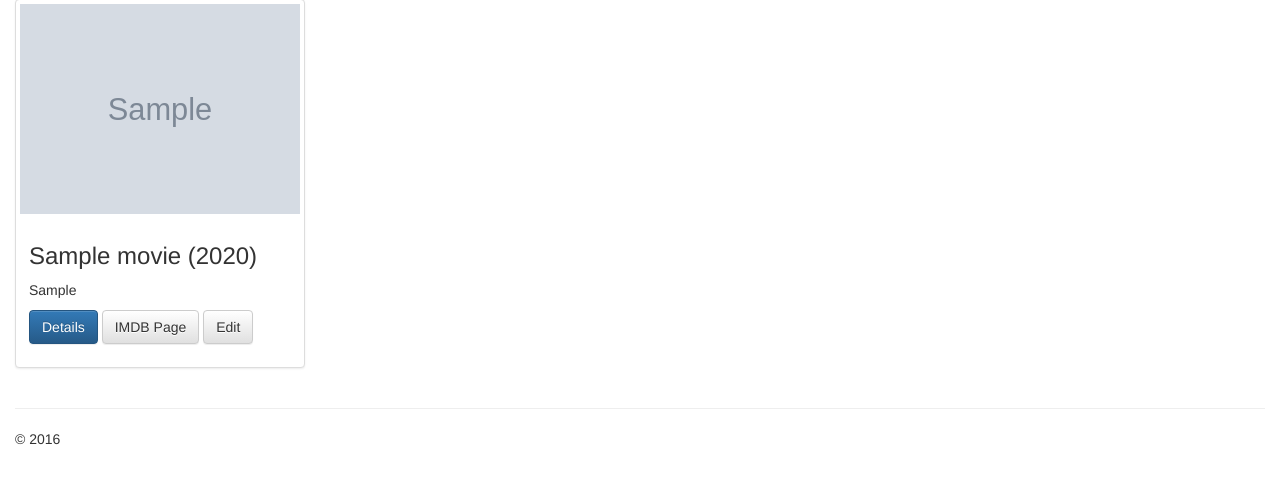
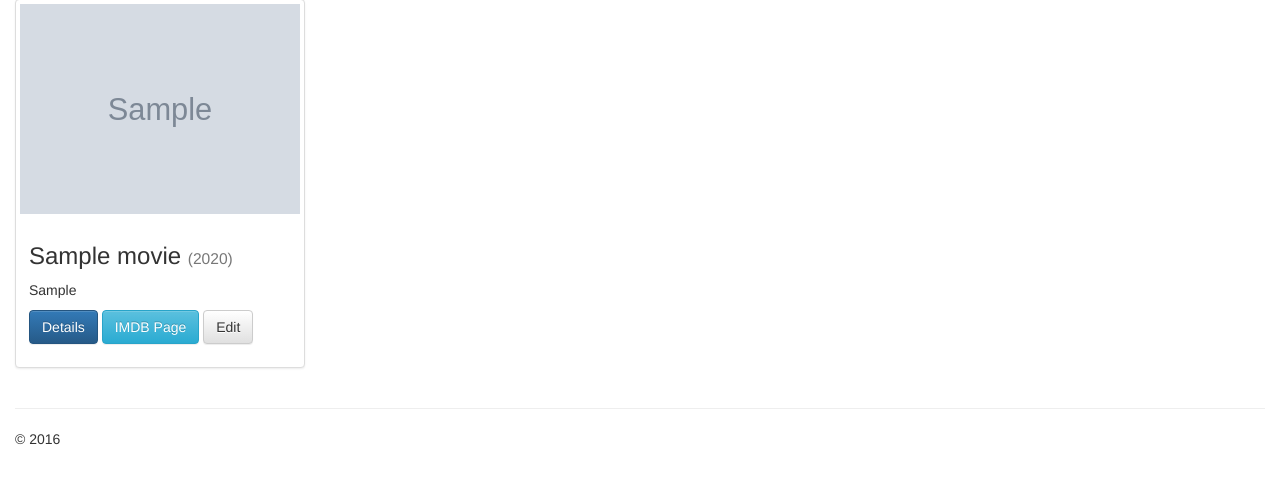
Before and after one commit to samcheck/PyMedia, a Flask app: page /movie in a window 1280 px wide. Shown: the part 296-780 px from the top of the page. Run offline with Flask 2, Linux system fonts and the light colour scheme; tables that the repository leaves empty hold one stand-in row (values such as "Sample post"); grey boxes marked "Sample" are stand-in pictures; some libraries are stand-ins or nearby versions.

Commit message:
change button color of IMDB link, change movie year to be small

```diff
--- a/FlaskMedia/templates/all_Movies.html
+++ b/FlaskMedia/templates/all_Movies.html
@@ -9,11 +9,11 @@
         <div class="thumbnail">
             <img alt="..." src="{{ media.poster }}">
             <div class="caption">
-                <h3>{{ media.title }} ({{ media.year }})</h3>
+                <h3>{{ media.title }} <small>({{ media.year }})</small></h3>
                 <p class="flex-text">{{ media.plot }}</p>
                 <p>
                     <a href="{{ url_for('Movies', title=media.title, year=media.year) }}" class="btn btn-primary" role="button">Details</a>
-                    <a href="http://www.imdb.com/title/{{ media.IMDB_id }}" class="btn btn-default" role="button">IMDB Page</a>
+                    <a href="http://www.imdb.com/title/{{ media.IMDB_id }}" class="btn btn-info" role="button">IMDB Page</a>
                     <a href="{{ url_for('edit_movie', title=media.title, year=media.year) }}" class="btn btn-default" role="button">Edit</a>
                 </p>
             </div>
```
